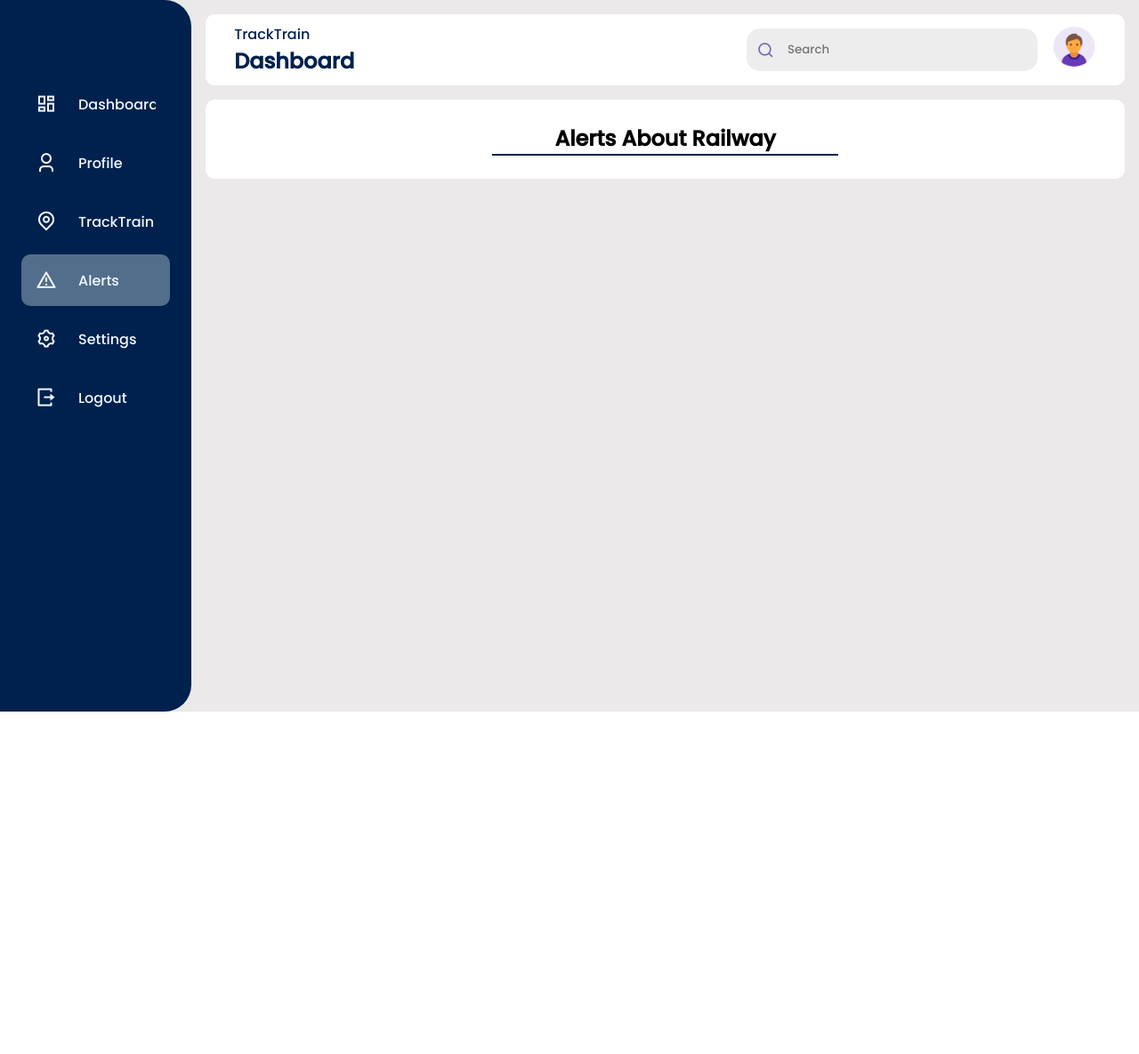
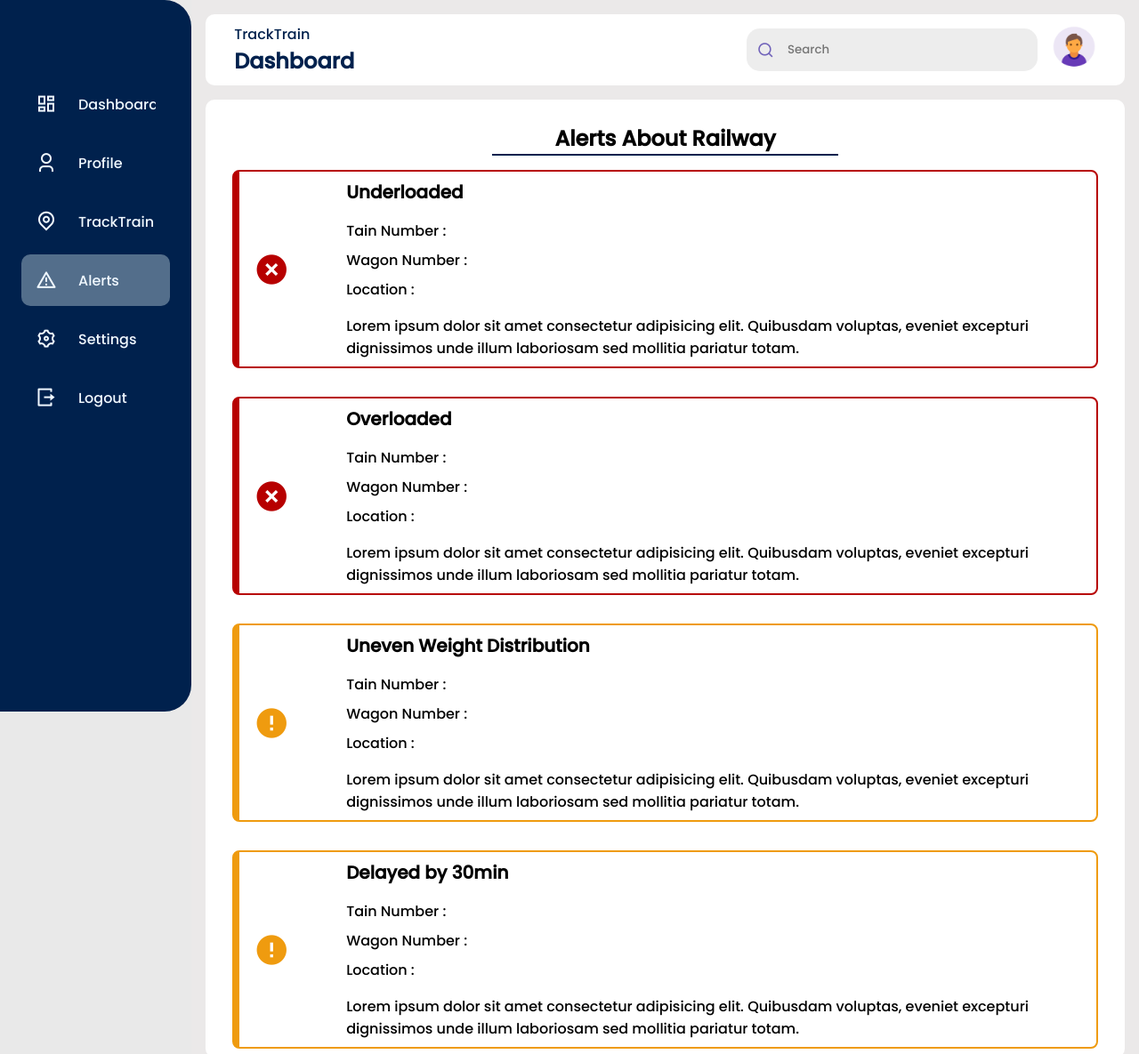
Before and after one commit to CheckmatesGITS/AngaarRakshak, a plain HTML site: page alert.html in a window 1280 px wide. Shown: the top 1185 px of the page at 89% size. Before the commit the page ends 800 px from the top, so only its background shows below. Drawn offline with nearby package versions, Linux system fonts and the light colour scheme.

Commit message:
Adding elements to alert page

```diff
--- a/alert.html
+++ b/alert.html
@@ -10,6 +10,7 @@
     <link rel="stylesheet" href="css/style.css">
     <link rel="stylesheet" href="css/alert.css">
     <link rel="stylesheet" href="css/sideMenu.css">
+    <link rel="stylesheet" href="css/alertBox.css">
 
     <!-- Remix Logo CSS File -->
     <link href="https://cdn.jsdelivr.net/npm/remixicon@3.5.0/fonts/remixicon.css" rel="stylesheet">
@@ -28,25 +29,25 @@
             <div class="logo"></div>
             <ul class="menu">
                 <li>
-                    <a href="https://checkmatesgits.github.io/AngaarRakshak/dashboard.html">
+                    <a href="/dashboard.html">
                         <i class="ri-dashboard-line"></i>
                         <span>Dashboard</span>
                     </a>
                 </li>
                 <li>
-                    <a href="https://checkmatesgits.github.io/AngaarRakshak/profile.html">
+                    <a href="/profile.html">
                         <i class="ri-user-3-line"></i>
                         <span>Profile</span>
                     </a>
                 </li>
                 <li>
-                    <a href="https://checkmatesgits.github.io/AngaarRakshak/track.html">
+                    <a href="/track.html">
                         <i class="ri-map-pin-line"></i>
                         <span>TrackTrain</span>
                     </a>
                 </li>
                 <li class="active">
-                    <a href="https://checkmatesgits.github.io/AngaarRakshak/alert.html">
+                    <a href="/alert.html">
                         <i class="ri-alert-line"></i>
                         <span>Alerts</span>
                     </a>
@@ -79,19 +80,85 @@
                         <i class="ri-search-line"></i>
                         <input type="text" placeholder="Search">
                     </div>
-                    <a href="https://checkmatesgits.github.io/AngaarRakshak/profile.html">
-                        <img src="img/user.png" alt="">
+                    <a href="/profile.html">
+                        <img src="/img/user.png" alt="">
                     </a>
                 </div>
             </div>
 
-
-            <div class="track">
-                <div class="trackHeader">
+            <div class="box">
+                <div class="boxHeader">
                     <h1 class="center">Alerts About Railway</h1>
                     <span></span>
                 </div>
-                <div class="trackContent">
+                <div class="boxContent">
+                    <div class="alertBox danger">
+                        <span class="alertType">
+                            <i class="ri-close-circle-fill"></i>
+                        </span>
+                        <div class="msg">
+                            <div class="head">
+                                <div>Underloaded</div>
+                            </div>
+                            <div class="msgContent">
+                                <p>Tain Number : <span></span></p>
+                                <p>Wagon Number : <span></span></p>
+                                <p>Location : <span></span></p>
+                            </div>
+                            Lorem ipsum dolor sit amet consectetur adipisicing elit. Quibusdam voluptas, eveniet excepturi dignissimos unde illum laboriosam sed mollitia pariatur totam.
+                        </div>
+                    </div>
+                    <div class="alertBox danger">
+                        <span class="alertType">
+                            <i class="ri-close-circle-fill"></i>
+                        </span>
+                        <div class="msg">
+                            <div class="head">
+                                <div>Overloaded</div>
+                            </div>
+                            <div class="msgContent">
+                                <p>Tain Number : <span></span></p>
+                                <p>Wagon Number : <span></span></p>
+                                <p>Location : <span></span></p>
+                            </div>
+                            Lorem ipsum dolor sit amet consectetur adipisicing elit. Quibusdam voluptas, eveniet excepturi dignissimos unde illum laboriosam sed mollitia pariatur totam.
+                        </div>
+                    </div>
+                    <div class="alertBox warn">
+                        <div class="alertType">
+                            <span class="alertImg">
+                                <i class="ri-error-warning-fill"></i>
+                            </span>
+                        </div>
+                        <div class="msg">
+                            <div class="head">
+                                <div>Uneven Weight Distribution</div>
+                            </div>
+                            <div class="msgContent">
+                                <p>Tain Number : <span></span></p>
+                                <p>Wagon Number : <span></span></p>
+                                <p>Location : <span></span></p>
+                            </div>
+                            Lorem ipsum dolor sit amet consectetur adipisicing elit. Quibusdam voluptas, eveniet excepturi dignissimos unde illum laboriosam sed mollitia pariatur totam.
+                        </div>
+                    </div>
+                    <div class="alertBox warn">
+                        <span class="alertType">
+                            <!-- <i class="ri-checkbox-circle-fill"></i> -->
+                            <i class="ri-error-warning-fill"></i>
+                        </span>
+                        <div class="msg">
+                            <div class="head">
+                                <div>Delayed by 30min</div>
+                            </div>
+                            <div class="msgContent">
+                                <p>Tain Number : <span></span></p>
+                                <p>Wagon Number : <span></span></p>
+                                <p>Location : <span></span></p>
+                            </div>
+                            Lorem ipsum dolor sit amet consectetur adipisicing elit. Quibusdam voluptas, eveniet excepturi dignissimos unde illum laboriosam sed mollitia pariatur totam.
+                        </div>
+                    </div>
                 </div>
             </div>
 
--- a/css/alert.css
+++ b/css/alert.css
@@ -66,8 +66,8 @@
     cursor: pointer;
 }
 
-/* <--- Tracking Info ---> */
-.mainContent .track{
+/* <--- Alert Box ---> */
+.mainContent .box{
     background: #fff;
     border: none;
     border-radius: 10px;
@@ -76,67 +76,93 @@
     margin-bottom: 1rem;
 }
 
-.track .trackHeader{
+.box .boxHeader{
     width: 40%;
     margin: 1rem auto;
 }
 
-.track .trackHeader span{
+.box .boxHeader span{
     border: 1px solid #00214d;
     display: block;
     width: 100%;
 }
 
-.track .trackContent{
+.box .boxContent{
     display: flex;
+    flex-direction: column;
+    gap: 2rem;
+    justify-content: center;
 }
 
-.track .trackContent .info{
-    flex-basis: 50%;
+.box .boxContent .alertBox{
+    width: 100%;
+    padding: 0.5rem 1rem;
+    border: 2px solid;
+    border-left: 8px solid;
+    border-radius: 8px;
+    display: flex;
+    align-items: center;
+    justify-content: flex-start;
+    gap: 4rem;
 }
 
-.track .trackContent .info .trackDet{
+.box .boxContent .alertBox.warn{
+    border: 2px solid #ef9b0f;
+    border-left: 8px solid #ef9b0f;
+}
+
+/* .box .boxContent .alertBox.success{
+    border: 2px solid darkgreen;
+    border-left: 8px solid darkgreen;
+    background: #30cc3473;
+}
+
+.box .boxContent .alertBox.warn{
+    border: 2px solid #ef9b0f;
+    border-left: 8px solid #ef9b0f;
+    background: #fff77d94;
+}
+
+.box .boxContent .alertBox.danger{
+    border: 2px solid #b70000;
+    border-left: 8px solid #b70000;
+    background: #e9636469;
+} */
+
+.box .boxContent .alertBox.danger{
+    border: 2px solid #b70000;
+    border-left: 8px solid #b70000;
+}
+.box .boxContent .alertBox.success{
+    border: 2px solid darkgreen;
+    border-left: 8px solid darkgreen;
+}
+
+.box .boxContent .alertBox.warn span{
+    color: #ef9b0f;
+}
+
+.box .boxContent .alertBox.danger span{
+    color: #b70000;
+}
+
+.box .boxContent .alertBox.success span{
+    color: darkgreen;
+}
+
+.box .boxContent .alertBox span i{
+    font-size: 2.5rem;
+}
+
+.box .boxContent .alertBox .head{
+    font-size: 20px;
+    font-weight: 800;
+}
+
+.box .boxContent .alertBox .msgContent{
+    margin: 1rem 0;
     display: flex;
     flex-direction: column;
-    gap: 1rem;
-    font-size: 20px;
-    font-weight: 600;
+    gap: 0.5rem;
+    align-items: flex-start;
 }
-
-.track .trackContent .map{
-    flex-basis: 50%;
-    height: 400px;
-    text-align: center;
-    /* background: #999; */
-    border-radius: 2em;
-    display: flex;
-    place-content: center;
-    place-items: center;
-}
-
-.track .trackContent .map iframe{
-    width: 100%;
-    height: 100%;
-    border-radius: 2em;
-    transition: all ease 0.5s;
-}
-
-/* Status Info */
-.mainContent .trainStat{
-    background: #fff;
-    border: none;
-    border-radius: 10px;
-    padding: 10px 30px;
-    position: relative;
-}
-
-.trainStat .statHeader{
-    width: 40%;
-    margin: 1rem auto;
-}
-
-.trainStat .statHeader span{
-    border: 1px solid #00214d;
-    display: block;
-    width: 100%;
-}
--- /dev/null
+++ b/css/alertBox.css
@@ -0,0 +1,12 @@
+@media screen and (max-width:600px ) {
+    .box .boxContent .alertBox{
+        display: flex;
+        align-items: center;
+        gap: 1rem;
+        flex-direction: column;
+    }
+
+    .box .boxContent .alertBox .msg{
+        text-align: center;
+    }
+}
--- a/css/sideMenu.css
+++ b/css/sideMenu.css
@@ -4,7 +4,7 @@
     top: 0;
     left: 0;
     bottom: 0;
-    min-height: 100vh;
+    max-height: 100vh;
     width: 100px;
     padding: 0 1.5rem;
     color: aliceblue;
```
Also changed, not shown: css/style.css (line endings or trailing spaces).
